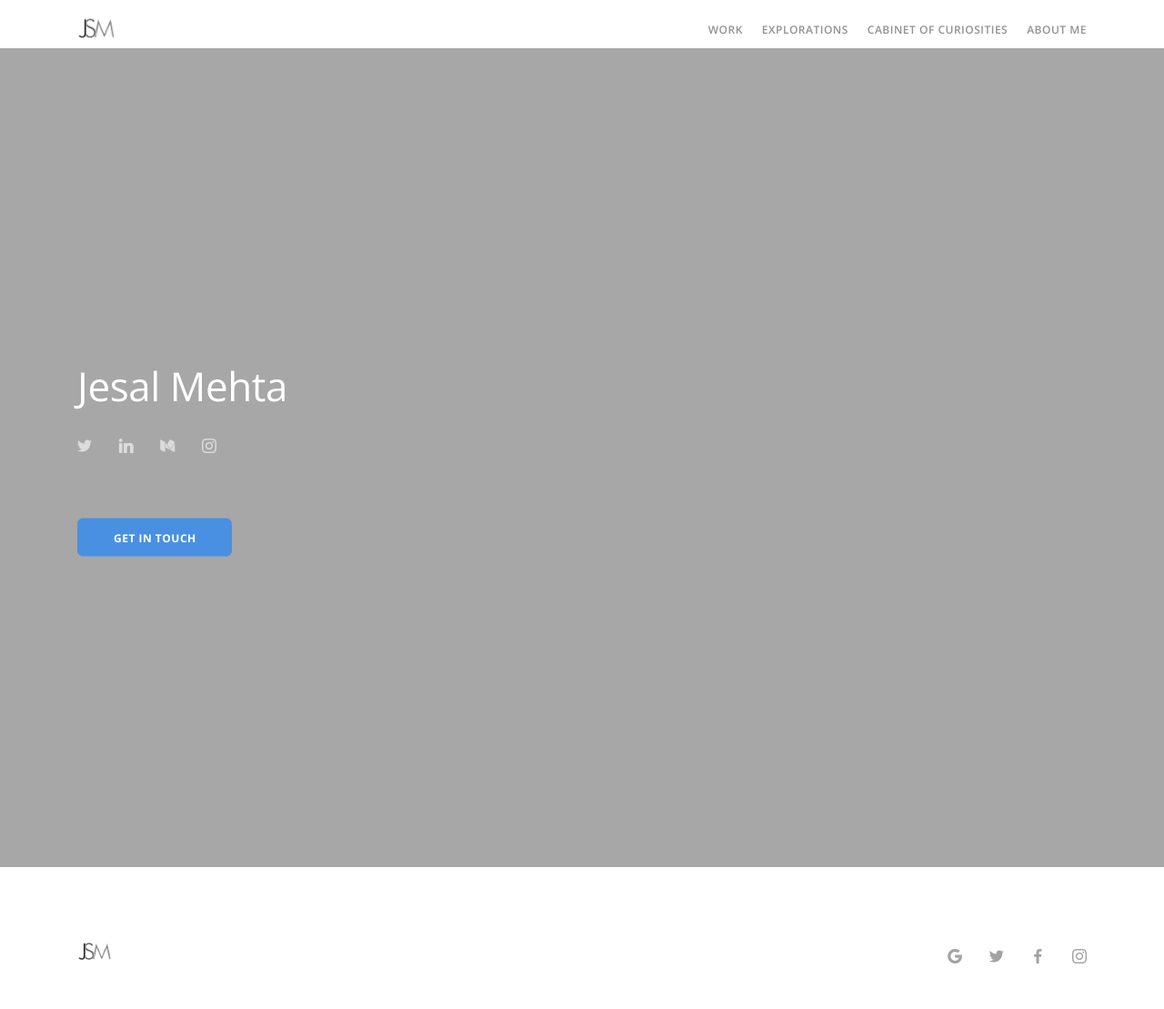
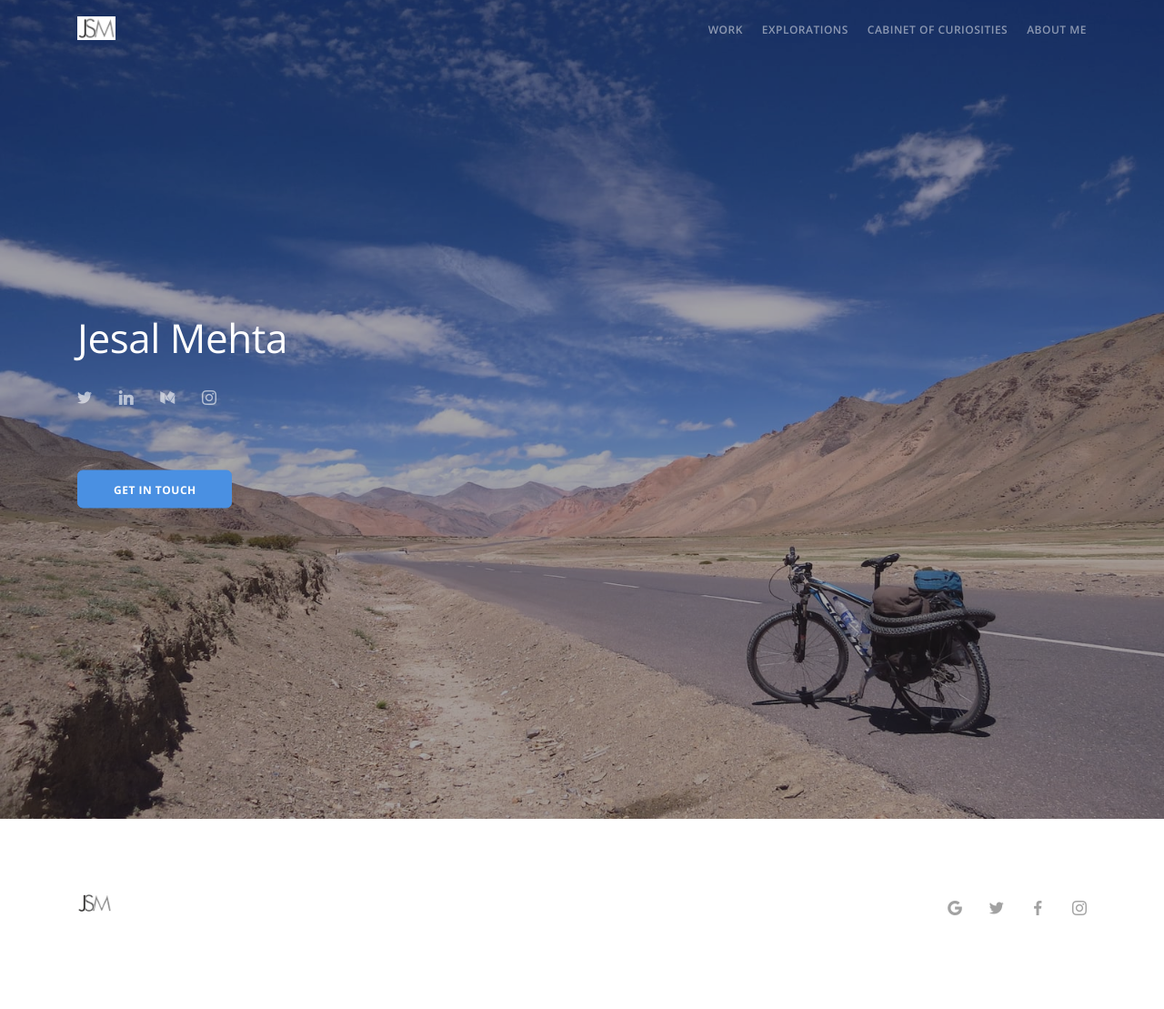
Before and after one commit to jesalmehta/jesalmehta.github.io, a Jekyll site: the page built from about-me.md, in a window 1280 px wide. Shown: the whole page at 91% size. Built offline with Jekyll 4.4.1, drawn with Linux system fonts in a browser that asks for light colours; some web fonts are replaced; after the commit the page ends 1056 px from its top, so only the background shows below that.

Commit message:
add background image to about me page

```diff
--- a/_includes/header.html
+++ b/_includes/header.html
@@ -19,7 +19,11 @@
     <!--end of container-->
   </div>
   <!--end bar-->
-  <nav id="menu1" class="bar bar--sm bar-1 hidden-xs ">
+  {% if page.layout == 'about' %}
+    <nav id="menu1" class="bar bar--sm bar-1 hidden-xs bar--transparent bar--absolute">
+  {% else %}
+    <nav id="menu1" class="bar bar--sm bar-1 hidden-xs">
+  {% endif %}
     <div class="container">
       <div class="row">
         <div class="col-md-1 col-sm-2 hidden-xs">
--- a/about-me.md
+++ b/about-me.md
@@ -1,4 +1,5 @@
 ---
 title: About Me
 layout: about
+image: '/uploads/about_me_cover.jpg'
 ---
```
Also changed, not shown: _uploads/about_me_cover.jpg (added).
